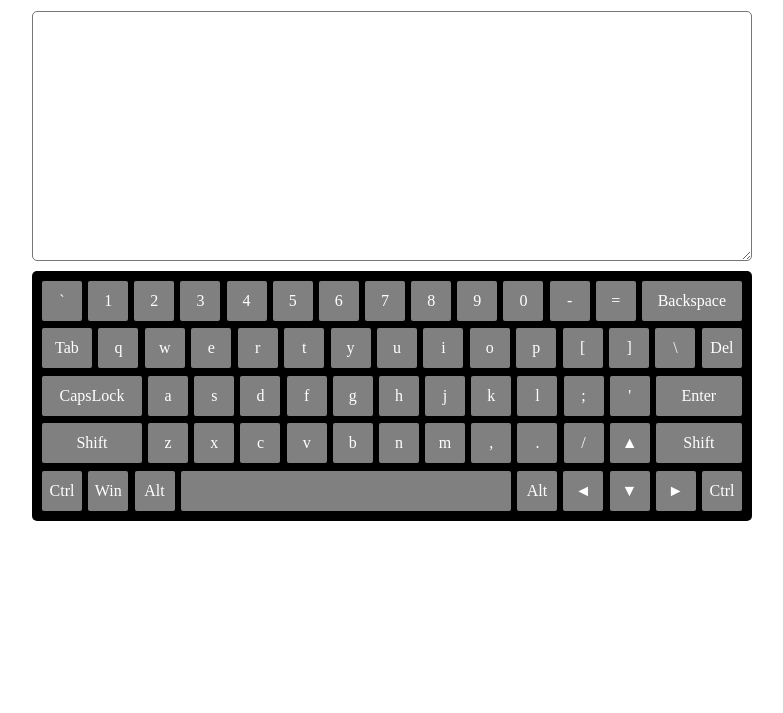
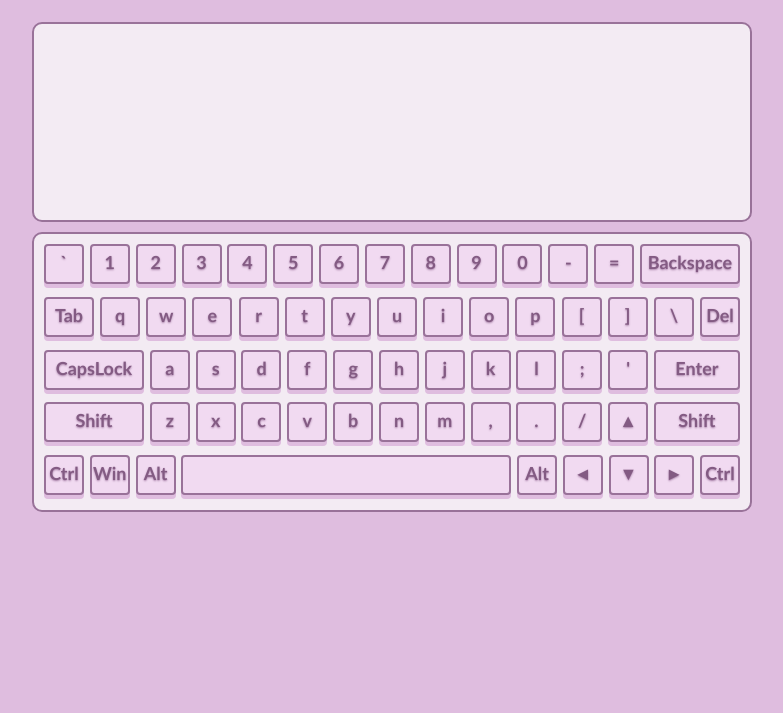
Before and after one commit to kotokatu/virtual-keyboard, a plain HTML site: page index.html in a window 1280 px wide. Shown: the part 87-800 px from the top of the page, without its empty margins (248-1031 px from the left). Drawn offline with Linux system fonts and the light colour scheme.

Commit message:
feat: update keyboard styles

```diff
--- /dev/null
+++ b/css/style.css
@@ -0,0 +1,122 @@
+@font-face {
+  font-family: "Lato";
+  src: url("fonts/Lato-Regular.woff2") format("woff2");
+  src: url("fonts/Lato-Regular.woff") format("woff");
+  font-weight: 400;
+  font-style: normal;
+}
+
+@font-face {
+  font-family: "Lato";
+  src: url("fonts/Lato-Bold.woff2") format("woff2");
+  src: url("fonts/Lato-Bold.woff") format("woff");
+  font-weight: 700;
+  font-style: normal;
+}
+
+* {
+  box-sizing: border-box;
+}
+
+.body {
+  font-family: 'Lato', Arial, sans serif;
+  background-color: #dfbddf;
+}
+
+.main {
+  max-width: 720px;
+  margin: 0 auto;
+  display: flex;
+  flex-direction: column;
+  align-items: center;
+  gap: 10px;
+  color: #664866;
+}
+
+.main__title {
+  font-size: 36px;
+  text-shadow: 0 3px 5px #a882a8;
+}
+
+.output,
+.keyboard {
+  width: 100%;
+  padding: 10px 10px 15px;
+  border-radius: 10px;
+  border: 2px solid #997299;
+  background-color: #f3ebf3;
+}
+
+.output {
+  height: 200px;
+  text-align: left;
+  font-family: 'Lato', Arial, sans serif;
+  font-size: 18px;
+  letter-spacing: 0.1em;
+  resize: none;
+  outline: none;
+  color: #664866;
+}
+
+.output:focus {
+  box-shadow: inset 0 0 5px #997299;
+}
+
+.keyboard {
+  height: 280px;
+  display: flex;
+  flex-direction: column;
+  justify-content: space-between;
+  font-size: 18px;
+}
+
+.row {
+  display: flex;
+  justify-content: space-between;
+}
+
+.key {
+  width: 40px;
+  height: 40px;
+  display: inline-flex;
+  justify-content: center;
+  align-items: center;
+  font-weight: 700;
+  text-shadow: 0 1px 2px #a882a8;
+  background-color: #f1daf1;
+  color: #835b83;
+  border-radius: 4px;
+  cursor: pointer;
+  border: 2px solid #997299;
+  box-shadow: 0 4px #dfbddf;
+  transition: .4s;
+}
+
+.Backspace,
+.CapsLock,
+.ShiftLeft {
+  width: 100px;
+}
+
+.Tab {
+  width: 50px;
+}
+
+.Enter,
+.ShiftRight {
+  width: 86px;
+}
+
+.Space {
+  width: 330px;
+}
+
+.key:hover {
+  background-color: #dfbddf;
+}
+
+.key.active {
+  background-color: #bd90bd;
+  box-shadow: 0 2px #dfbddf;
+  transform: translateY(2px);
+}
--- a/index.html
+++ b/index.html
@@ -4,10 +4,10 @@
   <meta charset="UTF-8">
   <meta http-equiv="X-UA-Compatible" content="IE=edge">
   <meta name="viewport" content="width=device-width, initial-scale=1.0">
-  <link rel="stylesheet" href="style.css">
+  <link rel="stylesheet" href="../css/style.css">
   <title>Virtual keyboard</title>
 </head>
-<body>
+<body class="body">
   <script type="module" src="index.js"></script>
 </body>
 </html>
--- a/index.js
+++ b/index.js
@@ -9,8 +9,8 @@ const rows = [
   ['ControlLeft', 'MetaLeft', 'AltLeft', 'Space', 'AltRight', 'ArrowLeft', 'ArrowDown', 'ArrowRight', 'ControlRight'],
 ];
 
-const wrapper = createNode('div', 'wrapper', '<h1>Виртуальная клавиатура</h1><textarea class="output" name="keyboard" id="keyboard" spellcheck=”false”></textarea>');
-document.body.prepend(wrapper);
+const main = createNode('main', 'main', '<h1 class="main__title">Virtual keyboard</h1><textarea class="output" name="keyboard" id="keyboard" spellcheck="false"></textarea>');
+document.body.prepend(main);
 
 const keyboard = new Keyboard(rows);
 keyboard.init();
--- a/js/keyboard.js
+++ b/js/keyboard.js
@@ -11,13 +11,13 @@ export default class Keyboard {
 
   init = () => {
     this.renderKeyboard();
-    document.addEventListener('keydown', this.inputKeys);
+    document.addEventListener('keydown', this.handleKeys);
     document.addEventListener('keyup', this.resetKeys);
   };
 
   renderKeyboard = () => {
     this.keyboard = createNode('div', 'keyboard');
-    document.querySelector('.wrapper').append(this.keyboard);
+    document.querySelector('.main').append(this.keyboard);
     this.rows.forEach((row) => this.keyboard.append(this.createRow(row)));
   };
 
@@ -30,13 +30,13 @@ export default class Keyboard {
   createKey = (keyName) => {
     const key = createNode('div', `key ${keyName}`, KEYS[keyName][this.lang][this.layout]);
     key.id = keyName;
-    key.addEventListener('mousedown', this.inputKeys);
+    key.addEventListener('mousedown', this.handleKeys);
     key.addEventListener('mouseup', this.resetKeys);
     if (keyName !== 'CapsLock') key.addEventListener('mouseleave', this.resetKeys);
     return key;
   };
 
-  inputKeys = (e) => {
+  handleKeys = (e) => {
     e.preventDefault();
     this.output.focus();
     let cursorPos = this.output.selectionStart;
--- a/style.css
+++ /dev/null
@@ -1,80 +0,0 @@
-* {
-  box-sizing: border-box;
-}
-
-.wrapper {
-  max-width: 720px;
-  margin: 0 auto;
-  display: flex;
-  flex-direction: column;
-  align-items: center;
-  gap: 10px;
-}
-
-.output,
-.keyboard {
-  width: 100%;
-  height: 250px;
-  padding: 10px;
-  border-radius: 5px;
-}
-
-.output {
-  text-align: left;
-}
-
-.keyboard {
-  display: flex;
-  flex-direction: column;
-  justify-content: space-between;
-  /* gap: 10px; */
-  background-color: #000000;
-}
-
-.row {
-  display: flex;
-  justify-content: space-between;
-}
-
-.key {
-  width: 40px;
-  height: 40px;
-  display: inline-flex;
-  justify-content: center;
-  align-items: center;
-  background-color: #808080;
-  color: #ffffff;
-  border-radius: 2px;
-  cursor: pointer;
-}
-
-.Backspace,
-.CapsLock,
-.ShiftLeft {
-  width: 100px;
-}
-
-.Tab {
-  width: 50px;
-}
-
-.Enter,
-.ShiftRight {
-  width: 86px;
-}
-
-.Space {
-  width: 330px;
-}
-
-.keyboard .key:hover {
-  background-color: #759772;
-}
-
-/* .key:active {
-  background-color: #62bb5a;
-} */
-
-.keyboard .key.active {
-  background-color: #62bb5a;
-}
```
Also changed, not shown: css/fonts/Lato-Bold.woff (added), css/fonts/Lato-Bold.woff2 (added), css/fonts/Lato-Regular.woff (added), css/fonts/Lato-Regular.woff2 (added).
